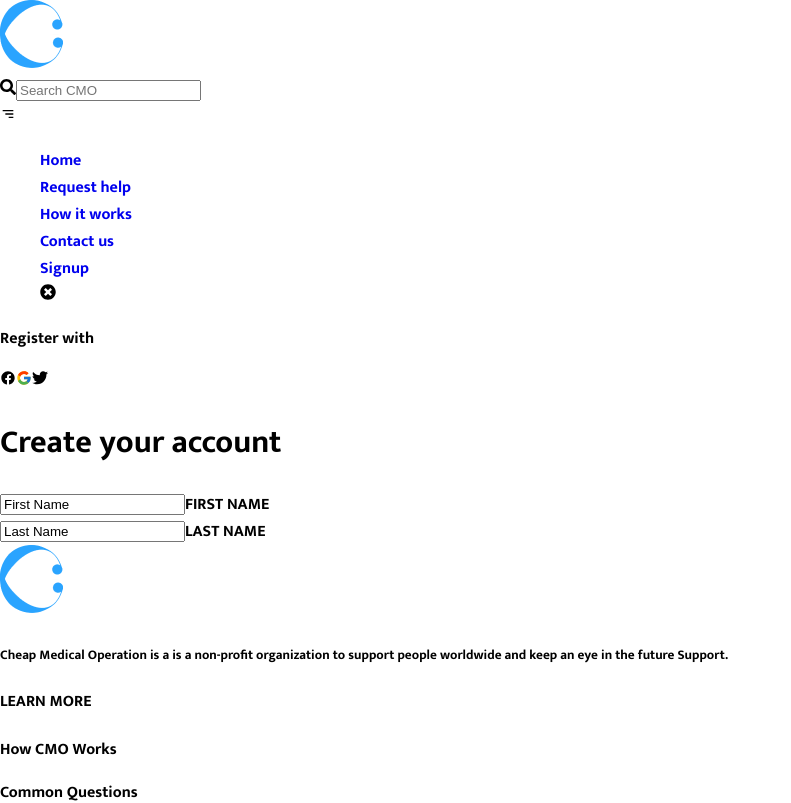
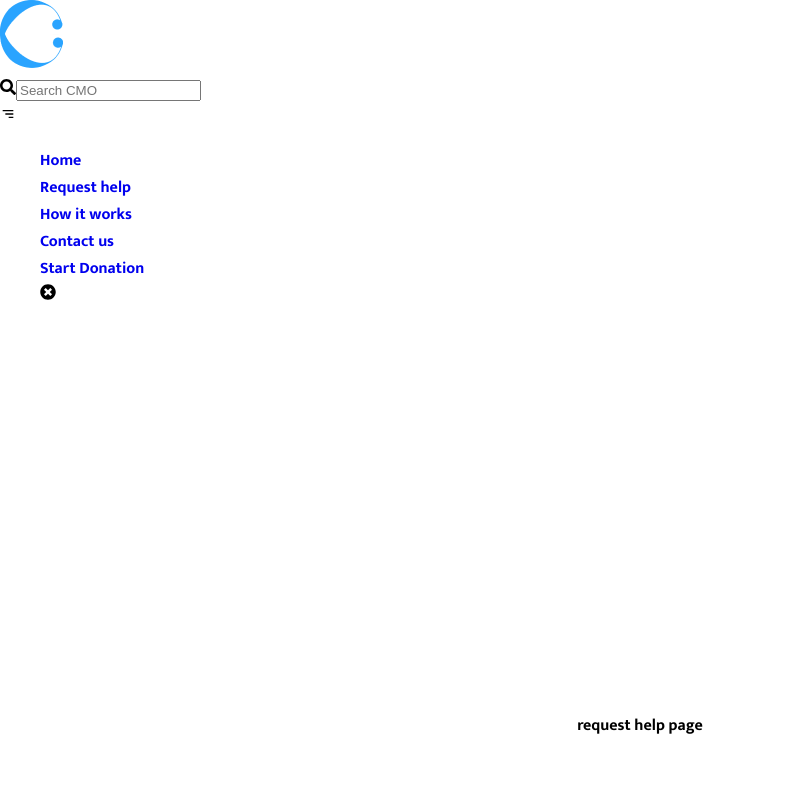
Before and after one commit to poly4concept/educate, a React (Create React App) app: page /sign_up in a window 1280 px wide. Shown: the top 803 px of the page, without its empty margins (0-791 px from the left). Built offline with nearby package versions, Linux system fonts and the light colour scheme.

Commit message:
adjusted the navigation bar and added the donation button

```diff
--- /dev/null
+++ b/src/components/Donation.jsx
@@ -0,0 +1,11 @@
+import React from 'react'
+
+const Donation = () => {
+    return (
+        <div>
+            Now you can donate
+        </div>
+    )
+}
+
+export default Donation
--- a/src/components/Navbar.jsx
+++ b/src/components/Navbar.jsx
@@ -55,7 +55,7 @@ const Navbar = () => {
                     <NavLink exact to="/" className="link" activeClassName="link-active">Home</NavLink>
                 </li>
                 <li>
-                    <NavLink to="/request" className="link" activeClassName="link-active">Request help</NavLink>
+                    <NavLink to="/sign_up" className="link" activeClassName="link-active">Request help</NavLink>
                 </li>
                 <li>
                     <NavLink to="/how" className="link" activeClassName="link-active">How it works</NavLink>
@@ -64,7 +64,7 @@ const Navbar = () => {
                     <NavLink to="/contact" className="link" activeClassName="link-active">Contact us</NavLink>
                 </li>
                 <li>
-                    <NavLink to="/sign_up" className="link" activeClassName="link-active">Signup </NavLink>
+                    <NavLink to="/donation" className="link color" activeClassName="link-active">Start Donation</NavLink>
                 </li>
 
                 <li onClick={() => setMenu(!menu)}>
--- a/src/pages/Signup.jsx
+++ /dev/null
@@ -1,38 +0,0 @@
-import React from 'react';
-
-// PACKAGES
-import { FcGoogle } from 'react-icons/fc'
-import { RiFacebookCircleFill } from 'react-icons/ri'
-import { GrTwitter } from 'react-icons/gr'
-
-// COMPONENTS
-
-
-
-function Signup() {
-    return (
-        <div className="signup">
-            <div className="social-signup">
-                <p>Register with</p>
-                <RiFacebookCircleFill className="facebook"/>
-                <FcGoogle className="google"/>
-                <GrTwitter className="twitter" />
-            </div>
-            <div className="signup-container">
-                <h1 class="heading">Create your account</h1>
-                <form action="" method="post">
-                    <div class="form-control">
-                        <input type="text" required value="First Name" />
-                        <label for="">FIRST NAME</label>
-                    </div>
-                    <div class="form-control">
-                        <input type="text" required value="Last Name" />
-                        <label for="">LAST NAME</label>
-                    </div>
-                </form>
-            </div>
-        </div>
-    )
-}
-
-export default Signup;
--- a/src/routes/Routes.jsx
+++ b/src/routes/Routes.jsx
@@ -6,21 +6,21 @@ import { Route, Switch} from 'react-router-dom'
 
 // COMPONENTS
 import Default from '../pages/Default'
-import Signup from '../pages/Signup'
 import Contact from '../pages/Contact'
 import How from '../pages/How'
 import RequestHelp from '../pages/RequestHelp'
 import Home from '../pages/Home'
+import Donation from '../components/Donation'
 
 
 const Routes = () => {
     return (
         <Switch>
             <Route path="/" exact component={Home} />
-            <Route path="/sign_up" exact component={Signup} />
+            <Route path="/donation" exact component={Donation} />
             <Route path="/contact" exact component={Contact} />
             <Route path="/how" exact component={How} />
-            <Route path="/request" exact component={RequestHelp} />
+            <Route path="/sign_up" exact component={RequestHelp} />
             <Route exact component={Default} />
         </Switch>
     )
--- a/src/styles/Navbar.css
+++ b/src/styles/Navbar.css
@@ -99,12 +99,24 @@ header .header-link li:hover{
     left:10px;
 }
 
+.color{
+  border:2px solid var(--red);
+  padding:12px;
+  border-radius:5px;
+  transition:var(--transition);
+}
+
+.color:hover{
+  background:var(--red);
+  color:var(--white);
+  transition:var(--transition)
+}
 
 
 /* The section of the media query */
 /* ================================================ */
 
-@media (max-width: 878px){
+@media (max-width: 950px){
 
   header .header-link a{
     font-size:13px;
@@ -122,7 +134,7 @@ header .header-link li:hover{
 
 
 /*  ==================================================== */
-@media (max-width: 768px){
+@media (max-width: 800px){
   header .header-link{
     position: fixed;
     top:-17px;
```
